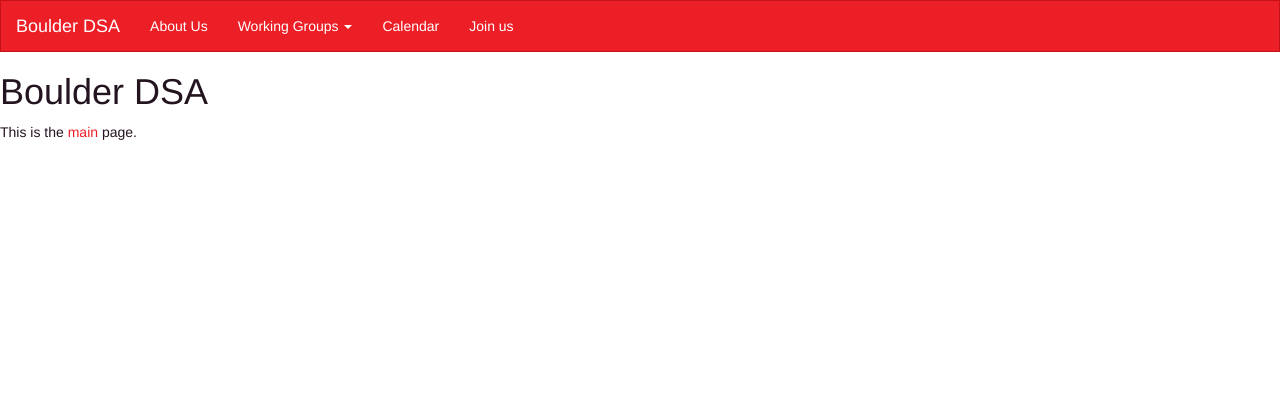
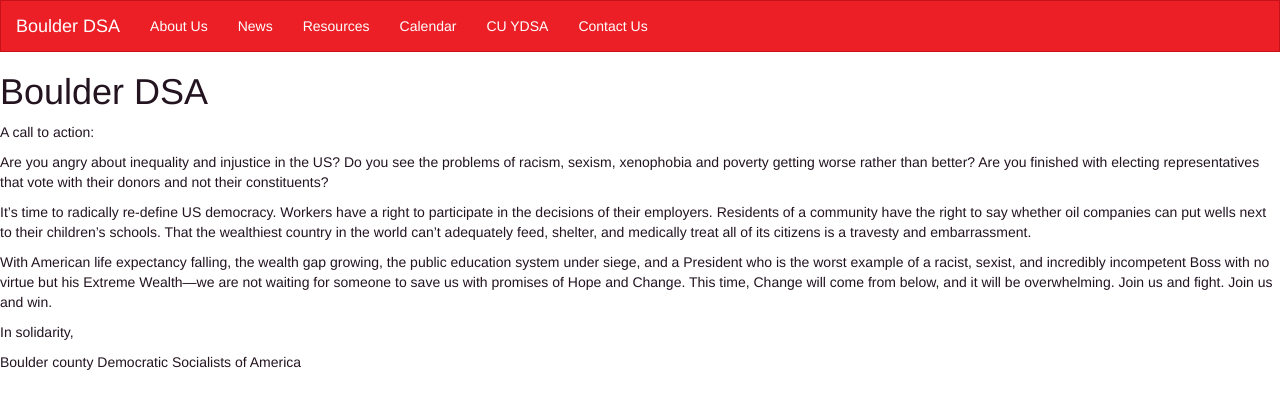
Before and after one commit to boulderdsa/boulderdsa.github.io, a Jekyll site: the page built from index.md, in a window 1280 px wide. Shown: the top 409 px of the page. Built offline with Jekyll 4.4.1, drawn with Linux system fonts in a browser that asks for light colours; our own code applies the rules of GitHub Pages for plain Markdown files.

```diff
--- a/_layouts/base.html
+++ b/_layouts/base.html
@@ -35,15 +35,11 @@
       <ul class="nav navbar-nav">
         <!--<li class="active"><a href="#">About <span class="sr-only">(current)</span></a></li>-->
         <li><a href="/about/">About Us</a></li>
-        <li class="dropdown">
-          <a href="#" class="dropdown-toggle" data-toggle="dropdown" role="button" aria-haspopup="true" aria-expanded="false">Working Groups <span class="caret"></span></a>
-          <ul class="dropdown-menu">
-            <li><a href="/groups/housing/">Housing Justice</a></li>
-            <li><a href="/groups/medicare/">Medicare for All</a></li>
-          </ul>
-        </li>
+        <li><a href="/news/">News</a></li>
+        <li><a href="/resources/">Resources</a></li>
         <li><a href="/calendar/">Calendar</a></li>
-        <li><a href="/join/">Join us</a></li>
+        <li><a href="/ydsa/">CU YDSA</a></li>
+        <li><a href="/contact/">Contact Us</a></li>
       </ul>
       <!-- Social media icons on rhs of navbar?
       <ul class="nav navbar-nav navbar-right">
--- a/index.md
+++ b/index.md
@@ -2,4 +2,14 @@
 ---
 # Boulder DSA
 
-This is the [main]() page.
+A call to action:
+
+Are you angry about inequality and injustice in the US? Do you see the problems of racism, sexism, xenophobia and poverty getting worse rather than better? Are you finished with electing representatives that vote with their donors and not their constituents?
+
+It’s time to radically re-define US democracy. Workers have a right to participate in the decisions of their employers. Residents of a community have the right to say whether oil companies can put wells next to their children’s schools. That the wealthiest country in the world can’t adequately feed, shelter, and medically treat all of its citizens is a travesty and embarrassment.
+
+With American life expectancy falling, the wealth gap growing, the public education system under siege, and a President who is the worst example of a racist, sexist, and incredibly incompetent Boss with no virtue but his Extreme Wealth—we are not waiting for someone to save us with promises of Hope and Change. This time, Change will come from below, and it will be overwhelming. Join us and fight. Join us and win.
+
+In solidarity,
+
+Boulder county Democratic Socialists of America
```
Also changed, not shown: about.md (+9 -1 lines), join.md (deleted, +0 -6 lines).
